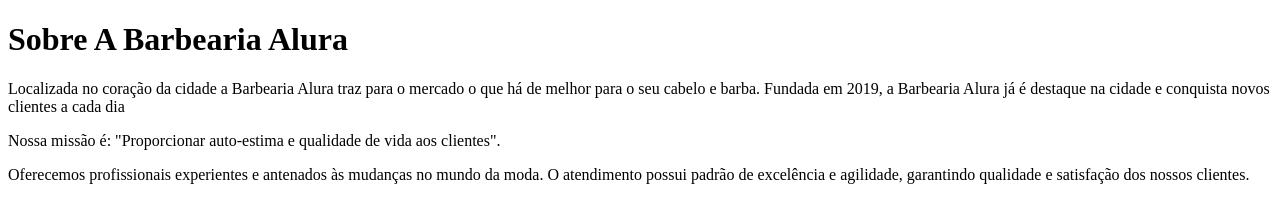
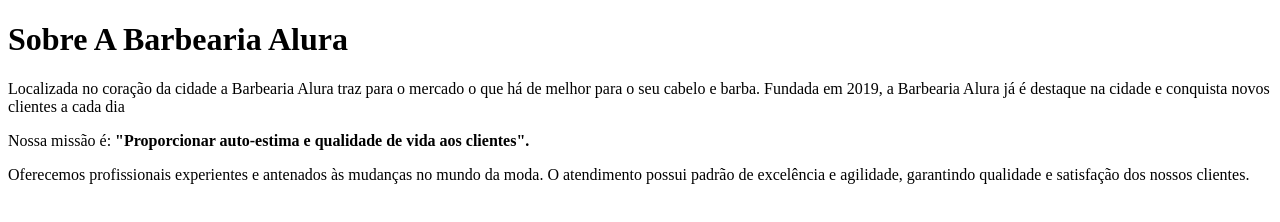
Before and after one commit to gustavo8787/barbearia-alura-3-tri, a plain HTML site: page index.html in a window 1280 px wide. Drawn offline with Linux system fonts and the light colour scheme.

Commit message:
Add files via upload

```diff
--- a/index.html
+++ b/index.html
@@ -5,12 +5,13 @@
     <meta http-equiv="X-UA-Compatible" content="IE=edge">
     <meta name="viewport" content="width=device-width, initial-scale=1.0">
     <title>Barbearia Alura</title>
+   <link rel="stylesheet" href="style.css">
 </head>
 <body>
 <h1>Sobre A Barbearia Alura</h1>
 <p class="parágrafo1">Localizada no coração da cidade a Barbearia Alura traz para o mercado o que há de melhor para o seu cabelo e barba. Fundada em 2019, a Barbearia Alura já é destaque na cidade e conquista novos clientes a cada dia</p>
 
-   <p class="parágrafo2">Nossa missão é: "Proporcionar auto-estima e qualidade de vida aos clientes".</p>
+   <p class="parágrafo2">Nossa missão é: <strong class="negrito">"Proporcionar auto-estima e qualidade de vida aos clientes".</strong></p>
 
    <p class="parágrafo3"> Oferecemos profissionais experientes e antenados às mudanças no mundo da moda. O atendimento possui padrão de excelência e agilidade, garantindo qualidade e satisfação dos nossos clientes.</p>
 
```
